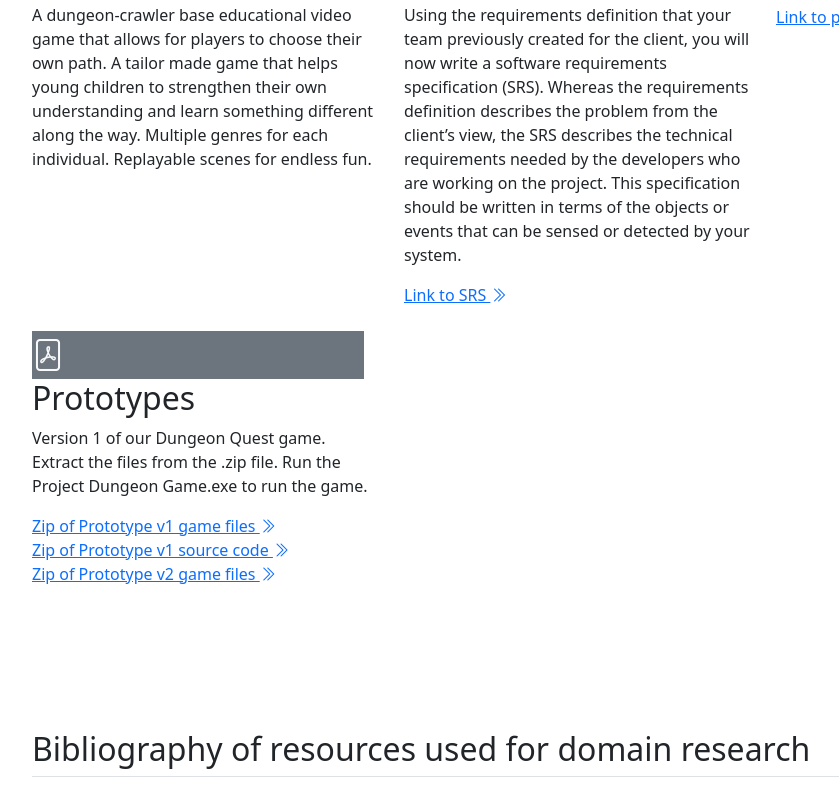
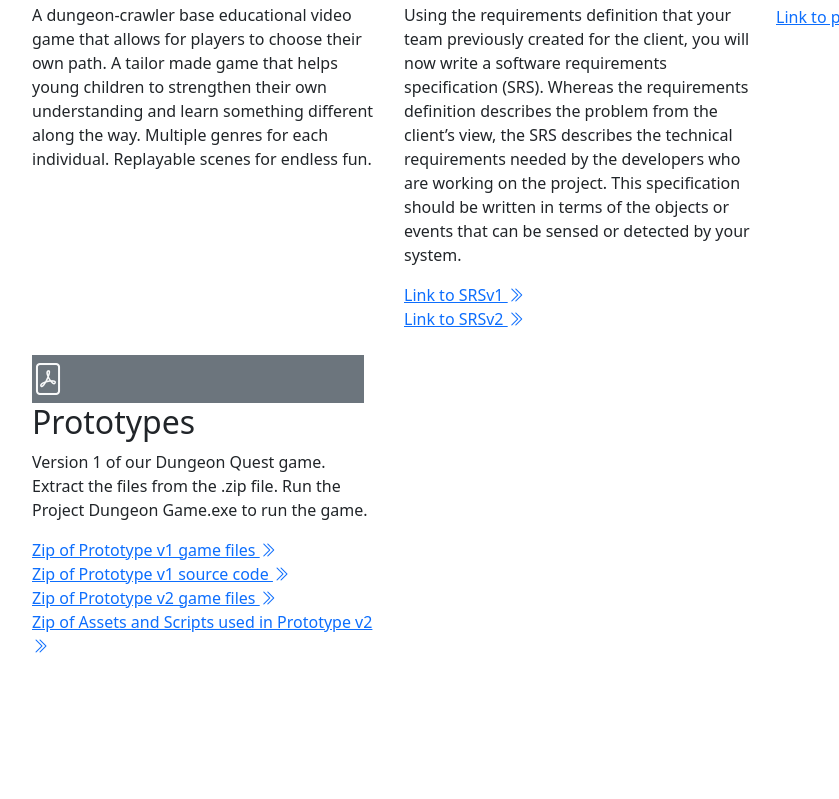
Before and after one commit to derricklor/SWEProject, a plain HTML site: page Website/documents.html in a window 1280 px wide. Shown: the part 401-1200 px from the top of the page, without its empty margins (62-901 px from the left). Drawn offline with nearby package versions, Linux system fonts and the light colour scheme.

Commit message:
added source code and srs v1+v2

```diff
--- a/Website/documents.html
+++ b/Website/documents.html
@@ -63,8 +63,13 @@
         describes the problem from the client’s view, the SRS describes the technical requirements
         needed by the developers who are working on the project. This specification should be
         written in terms of the objects or events that can be sensed or detected by your system.</p>
+        <a href="documents/DungeonQuestSRSv1.docx" target="_blank" class="icon-link">
+          Link to SRSv1
+          <i class="bi bi-chevron-double-right"></i>
+        </a>
+        <br>
         <a href="documents/DungeonQuestSRSv2.docx" target="_blank" class="icon-link">
-          Link to SRS
+          Link to SRSv2
           <i class="bi bi-chevron-double-right"></i>
         </a>
       </div>
@@ -99,6 +104,11 @@
         </a>
         <a href="documents/Prototype v2.zip" target="_blank" class="icon-link">
           Zip of Prototype v2 game files
+          <i class="bi bi-chevron-double-right"></i>
+          <br>
+        </a>
+        <a href="documents/Assets.zip" target="_blank" class="icon-link">
+          Zip of Assets and Scripts used in Prototype v2
           <i class="bi bi-chevron-double-right"></i>
           <br>
         </a>
```
Also changed, not shown: 1 other file.
